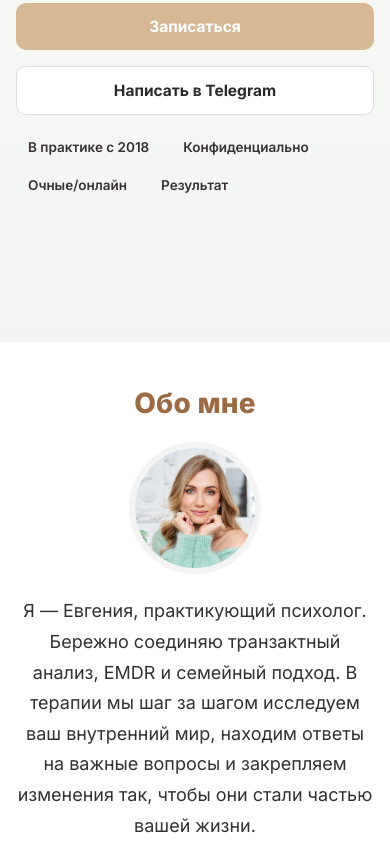
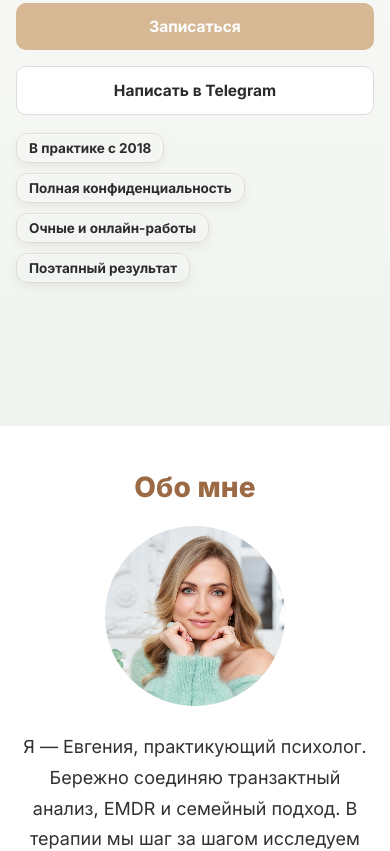
Before and after one commit to Mishana2007/testzakaz2, a plain HTML site: page index.html in a window 390 px wide. Shown: the part 894-1745 px from the top of the page. Drawn offline with Linux system fonts and the light colour scheme.

Commit message:
Update index.html

```diff
--- a/index.html
+++ b/index.html
@@ -187,8 +187,16 @@ a{color:inherit;text-decoration:none}
   color:#2B2B2B; padding:14px 28px; border-radius:var(--radius-sm); font-weight:700; font-size:15.5px;
 }
 
+/* ЧИПЫ — настольная версия */
 .hero-chips{ display:flex; gap:10px; flex-wrap:wrap }
-.chip{ background:var(--chip-bg); color:#37322F; padding:7px 14px; border-radius:999px; font-size:14px; font-weight:600 }
+.chip{
+  background:var(--chip-bg);
+  color:#37322F;
+  padding:7px 14px;
+  border-radius:999px;
+  font-size:14px;
+  font-weight:600;
+}
 
 /* Фото справа (десктоп) */
 .hero-photo{
@@ -201,6 +209,56 @@ a{color:inherit;text-decoration:none}
 /* Мобильное фото под заголовком */
 .hero-photo-1{ display:none } /* скрыто на десктопе */
 .hero-photo-1 .hero-photo-frame{ aspect-ratio:4 / 5 }
+
+/* ===== Мобильная адаптация (как на твоём скрине) ===== */
+@media (max-width: 920px){
+  .hero{ padding:calc(var(--header-h) + 18px) 0 110px }
+  .hero-grid{ grid-template-columns:1fr; gap:18px }
+  .hero-title{ font-size:38px; line-height:1.14; letter-spacing:-0.15px }
+  .hero-sub{ font-size:15.8px; margin-top:6px }
+
+  .hero-photo{ display:none } /* убираем правое фото */
+  .hero-photo-1{
+    display:block;
+    background:#fff;
+    border-radius:20px;
+    overflow:hidden;
+    border:1px solid rgba(0,0,0,0.05);
+    box-shadow:0 12px 28px rgba(0,0,0,0.06);
+  }
+
+  /* кнопки — на всю ширину */
+  .hero-actions a{ width:100%; text-align:center }
+
+  /* ЧИПЫ — вертикальные, но ширина только по тексту */
+.hero-chips{
+  display:flex;
+  flex-direction:column;     /* один под другим */
+  align-items:flex-start;    /* выравниваем слева и не растягиваем */
+  gap:10px;
+  margin-top:12px;
+}
+
+.chip{
+  display:inline-flex;       /* ширина по содержимому */
+  align-items:center;
+  width:auto;                /* <-- главное: НЕ 100% */
+  max-width:100%;
+  padding:10px 14px;
+  border-radius:12px;
+  font-weight:700;
+  font-size:15px;
+  color:#2B2B2B;
+
+  /* стиль плашки */
+  background: rgba(143,113,86,0.10);
+  border:1px solid rgba(143,113,86,0.18);
+  box-shadow:
+    0 1px 0 rgba(255,255,255,0.6) inset,
+    0 4px 10px rgba(0,0,0,0.06);
+  backdrop-filter: blur(2px);
+}
+}
 
 /* =========================
    ФИКС-КНОПКА "ЗАПИСАТЬСЯ"
@@ -262,7 +320,7 @@ a{color:inherit;text-decoration:none}
    ========================= */
 .about{
   padding:62px 0 76px;
-      background:#FFFFFF;               /* белый фон */
+  background:#FFFFFF;
   border-top:1px solid rgba(0,0,0,0.04);
   border-bottom:1px solid rgba(0,0,0,0.04);
   transition: padding 0.3s ease;
@@ -272,28 +330,34 @@ a{color:inherit;text-decoration:none}
   letter-spacing:.2px; color:var(--accent-brown);
 }
 .about .avatar{
-      width:132px; height:132px; border-radius:50%;
-      overflow:hidden; margin:0 auto 22px; border:6px solid #F3F3F3;
+  width:180px;               /* увеличил фото (было 132px) */
+  height:180px;
+  border-radius:50%;
+  overflow:hidden;
+  margin:0 auto 26px;
+  border:none;               /* убрал серый ободок */
   transition: transform 0.3s ease;
 }
 .about .avatar:hover { transform: scale(1.05); }
-    .about .avatar img{ width:100%; height:100%; object-fit:cover }
+.about .avatar img{
+  width:100%; height:100%; object-fit:cover;
+}
 
 .about .lead{
   max-width:780px; margin:0 auto 26px; text-align:center;
-      color:#313131; line-height:1.7; font-size: 1.125rem;
+  color:#313131; line-height:1.7; font-size:1.125rem;
 }
 
 .about .quote{
   max-width:820px; margin:0 auto 34px; text-align:center;
   background:var(--accent-quote); border-radius:14px;
   padding:18px 22px;
-      color: #66503D;        /* коричневый текст цитаты */
-      font-size: 1.125rem; line-height:1.6; font-style:italic;font-weight: 500;
+  color:#66503D;
+  font-size:1.125rem; line-height:1.6; font-style:italic; font-weight:500;
   border:1px solid rgba(0,0,0,0.04);
   transition: background 0.3s ease;
 }
-    .about .quote:hover { background: #E0E8E3; }
+.about .quote:hover { background:#E0E8E3; }
 
 .about .features{
   max-width:980px; margin:0 auto;
@@ -306,15 +370,16 @@ a{color:inherit;text-decoration:none}
   background:#F2F4F1; border:1px solid rgba(0,0,0,0.05);
   transition: background 0.2s ease;
 }
-    .feature:hover .icon-wrap { background: #E9EBE7; }
+.feature:hover .icon-wrap { background:#E9EBE7; }
 .feature .icon{ width:28px; height:28px; stroke:#8B7059; transition: stroke 0.2s ease }
 .feature:hover .icon { stroke: var(--accent-brown); }
 .feature .h{
-      font-weight:800; color:#8B7059;  font-size: 1.25rem; margin:0 0 8px; letter-spacing:.2px;
+  font-weight:800; color:#8B7059; font-size:1.25rem; margin:0 0 8px; letter-spacing:.2px;
 }
 .feature .p{
   color:#757A75; font-size:15px; line-height:1.55; max-width:280px; margin:0 auto;
 }
+
 
     /* =========================
        REQUESTS — "С какими запросами я работаю"
@@ -1513,9 +1578,9 @@ a{color:inherit;text-decoration:none}
 
       <div class="hero-chips">
         <span class="chip">В практике с 2018</span>
-        <span class="chip">Конфиденциально</span>
-        <span class="chip">Очные/онлайн</span>
-        <span class="chip">Результат</span>
+        <span class="chip"> Полная конфиденциальность</span>
+        <span class="chip">Очные и онлайн-работы</span>
+        <span class="chip"> Поэтапный результат</span>
       </div>
     </div>
 
@@ -1594,6 +1659,7 @@ a{color:inherit;text-decoration:none}
     </div>
   </div>
 </section>
+
 
   <!-- ===== ЗАПРОСЫ ===== -->
   <section class="requests" id="requests">
```
Lines whose indentation alone changed are shown as unchanged.
